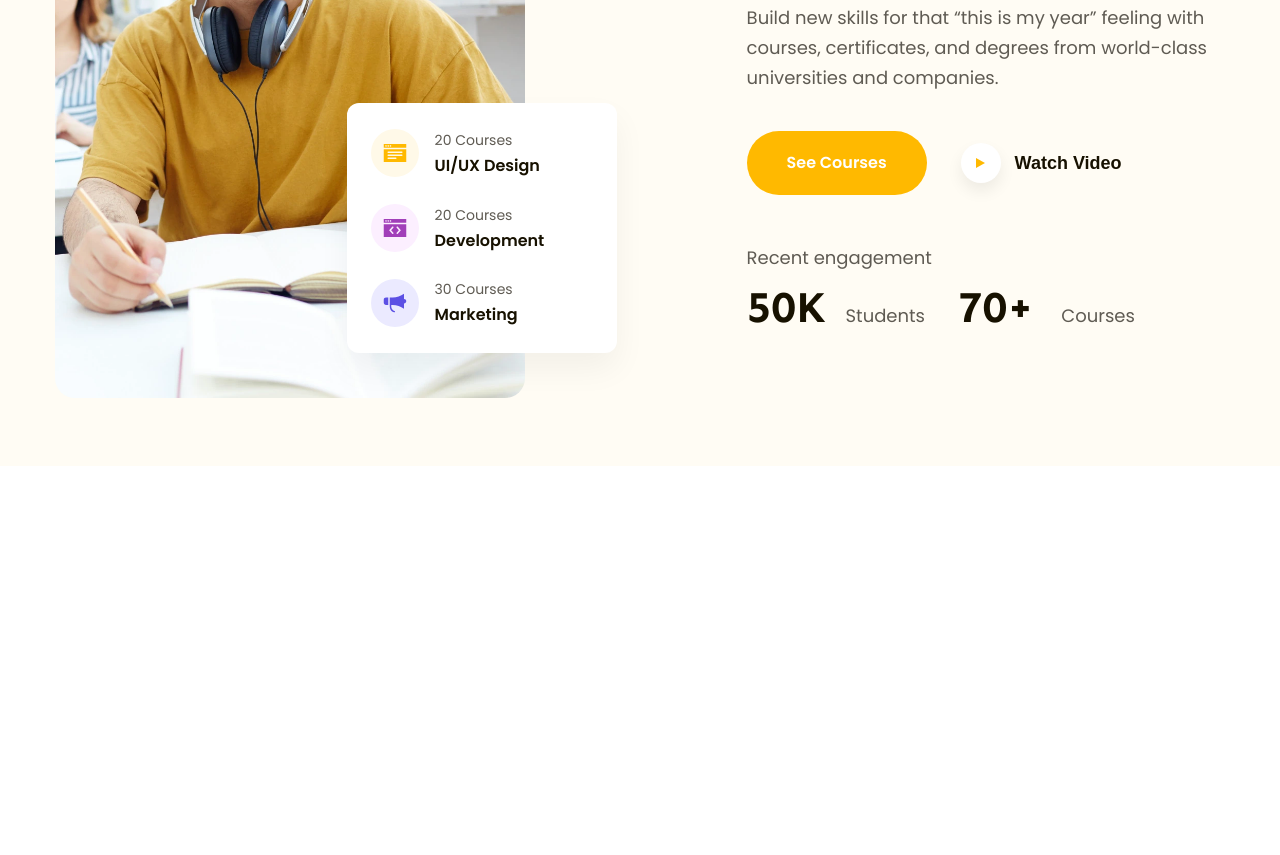
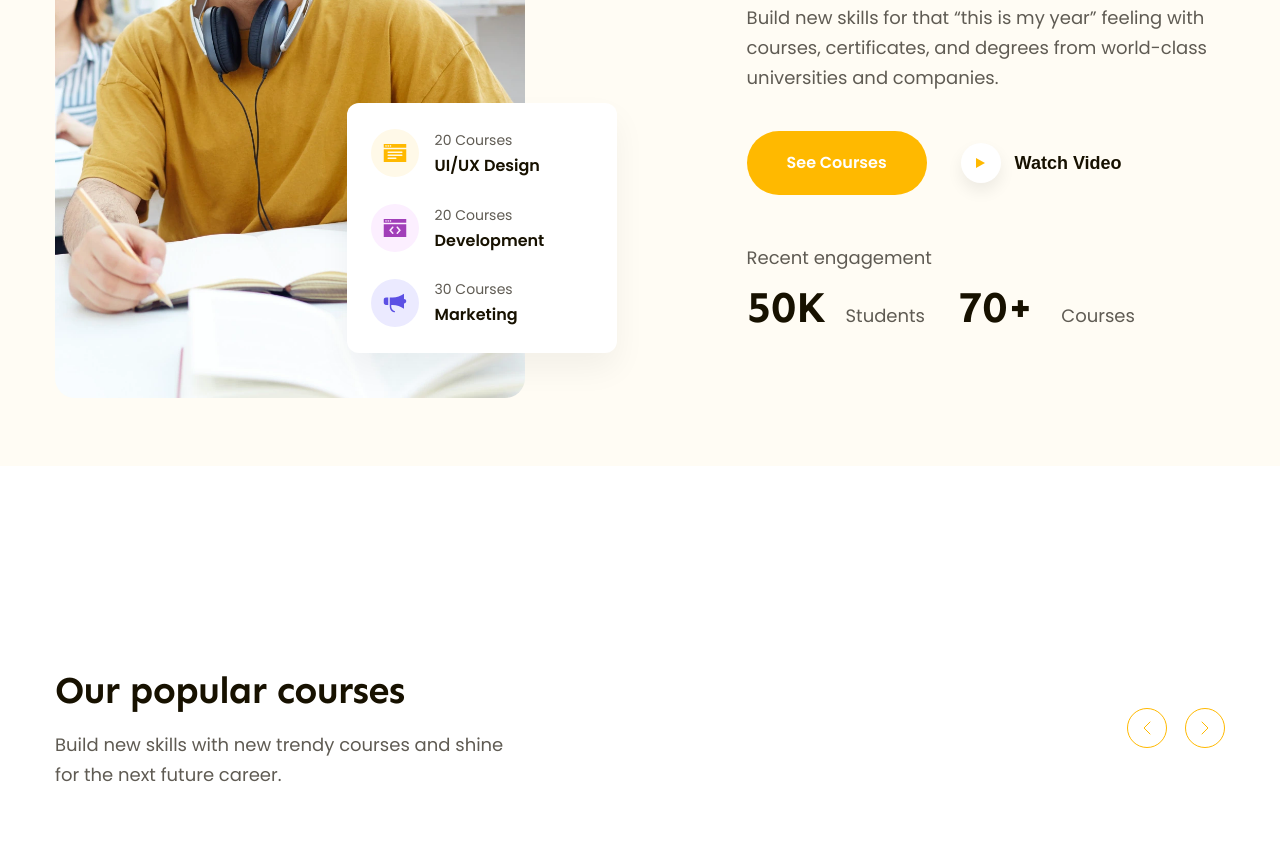
Before and after one commit to nguyenngoctrantran-cmd/project1, a plain HTML site: page index.html in a window 1280 px wide. Shown: the part 437-1292 px from the top of the page. Before the commit the page ends 903 px from the top, so only its background shows below. Drawn offline with Linux system fonts and the light colour scheme.

Commit message:
popular p1

```diff
--- a/assets/css/style.css
+++ b/assets/css/style.css
@@ -18,6 +18,15 @@ body {
 
 a {
   text-decoration: none;
+}
+
+.heading-lv2 {
+  color: #171100;
+  font-family: var(--font-heading);
+  font-size: 3.8rem;
+  font-weight: 700;
+  line-height: 1.27;
+  letter-spacing: -0.76px;
 }
 
 .btn {
@@ -261,3 +270,46 @@ a {
 .hero .stats strong:nth-child(2) {
   margin-left: 28px;
 }
+
+/*============================================================= popular */
+.popular {
+  padding: 65px 0;
+  margin-top: 135px;
+}
+
+.popular-top {
+  display: flex;
+  align-items: center;
+  justify-content: space-between;
+}
+
+.popular-top .desc {
+  margin-top: 16px;
+  width: 458px;
+  color: #5f5b53;
+  font-size: 1.8rem;
+  line-height: 1.67;
+}
+
+.popular-top .controls {
+  display: flex;
+  gap: 18px;
+}
+
+.popular-top .control-btn {
+  display: flex;
+  justify-content: center;
+  align-items: center;
+  background: transparent;
+  width: 40px;
+  height: 40px;
+  border-radius: 50%;
+  color: var(--primary-color);
+  border: 1px solid var(--primary-color);
+}
+
+.popular-top .control-btn:hover {
+  background: var(--primary-color);
+  color: #fff;
+  cursor: pointer;
+}
--- a/index.html
+++ b/index.html
@@ -46,6 +46,7 @@
     </header>
     <!-- Main Content -->
     <main>
+      <!-- hero -->
       <div class="hero">
         <div class="main-content">
           <div class="body">
@@ -114,6 +115,57 @@
           </div>
         </div>
       </div>
+
+      <!-- popular -->
+      <div class="popular">
+        <div class="main-content">
+          <div class="popular-top">
+            <!-- popular left -->
+            <div class="info">
+              <h2 class="heading-lv2">Our popular courses</h2>
+              <p class="desc">
+                Build new skills with new trendy courses and shine for the next
+                future career.
+              </p>
+            </div>
+            <!-- popular right -->
+            <div class="controls">
+              <button class="control-btn">
+                <svg
+                  width="8"
+                  height="14"
+                  viewBox="0 0 8 14"
+                  fill="none"
+                  xmlns="http://www.w3.org/2000/svg"
+                >
+                  <path
+                    d="M7 1L1 7L7 13"
+                    stroke="currentColor"
+                    stroke-linecap="round"
+                    stroke-linejoin="round"
+                  />
+                </svg>
+              </button>
+              <button class="control-btn">
+                <svg
+                  width="8"
+                  height="14"
+                  viewBox="0 0 8 14"
+                  fill="none"
+                  xmlns="http://www.w3.org/2000/svg"
+                >
+                  <path
+                    d="M1 1L7 7L1 13"
+                    stroke="currentColor"
+                    stroke-linecap="round"
+                    stroke-linejoin="round"
+                  />
+                </svg>
+              </button>
+            </div>
+          </div>
+        </div>
+      </div>
     </main>
   </body>
 </html>
```
Also changed, not shown: assets/icon/9221bd4f-1a6b-43ab-a2be-ea5c9f7c65a2_preview_rev_1.png (deleted), assets/icon/Golden Browser Window UI Icon.png (deleted), assets/icon/Purple Megaphone Icon on Transparency.png (deleted), assets/icon/next.svg (added), assets/icon/prev.svg (added).
